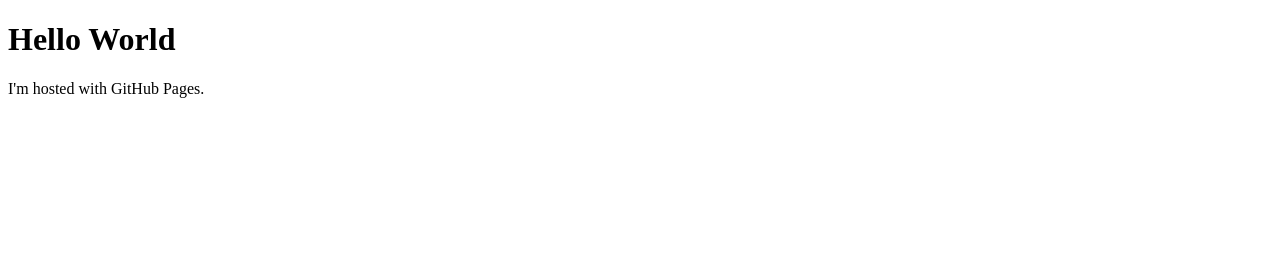
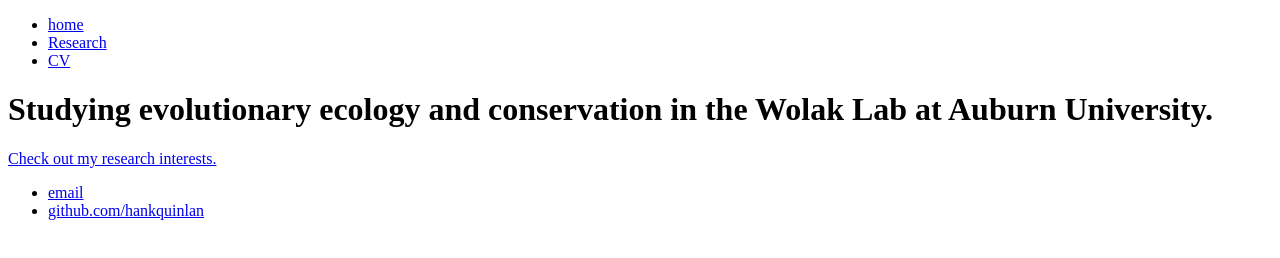
Before and after one commit to iwogross/iwogross.github.io, a plain HTML site: page index.html in a window 1280 px wide. Drawn offline with Linux system fonts and the light colour scheme.

Commit message:
Update index.html

```diff
--- a/index.html
+++ b/index.html
@@ -1,7 +1,27 @@
 <!DOCTYPE html>
 <html>
-<body>
-<h1>Hello World</h1>
-<p>I'm hosted with GitHub Pages.</p>
-</body>
+	<head>
+		<title>Iwo Gross, PhD Student</title>
+	</head>
+	<body>
+		<nav>
+    		<ul>
+        		<li><a href="/">home</a></li>
+	        	<li><a href="/research">Research</a></li>
+            <li><a href="/cv">CV</a></li>
+    		</ul>
+		</nav>
+		<div class="container">
+    		<div class="blurb">
+        		<h1>Studying evolutionary ecology and conservation in the Wolak Lab at Auburn University.</h1>
+				<p><a href="/about">Check out my research interests.</a></p>
+    		</div><!-- /.blurb -->
+		</div><!-- /.container -->
+		<footer>
+    		<ul>
+        		<li><a href="mailto:hankquinlanhub@gmail.com">email</a></li>
+        		<li><a href="https://github.com/hankquinlan">github.com/hankquinlan</a></li>
+			</ul>
+		</footer>
+	</body>
 </html>
```
